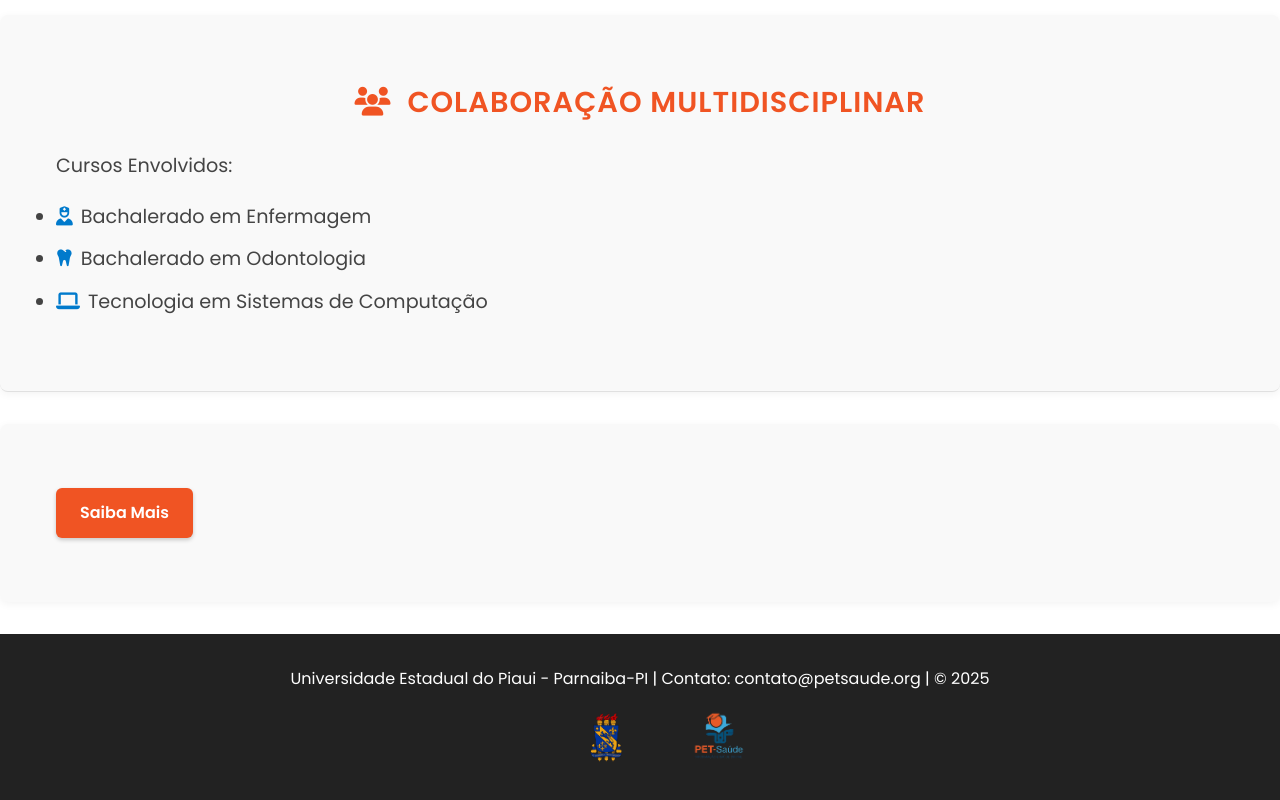
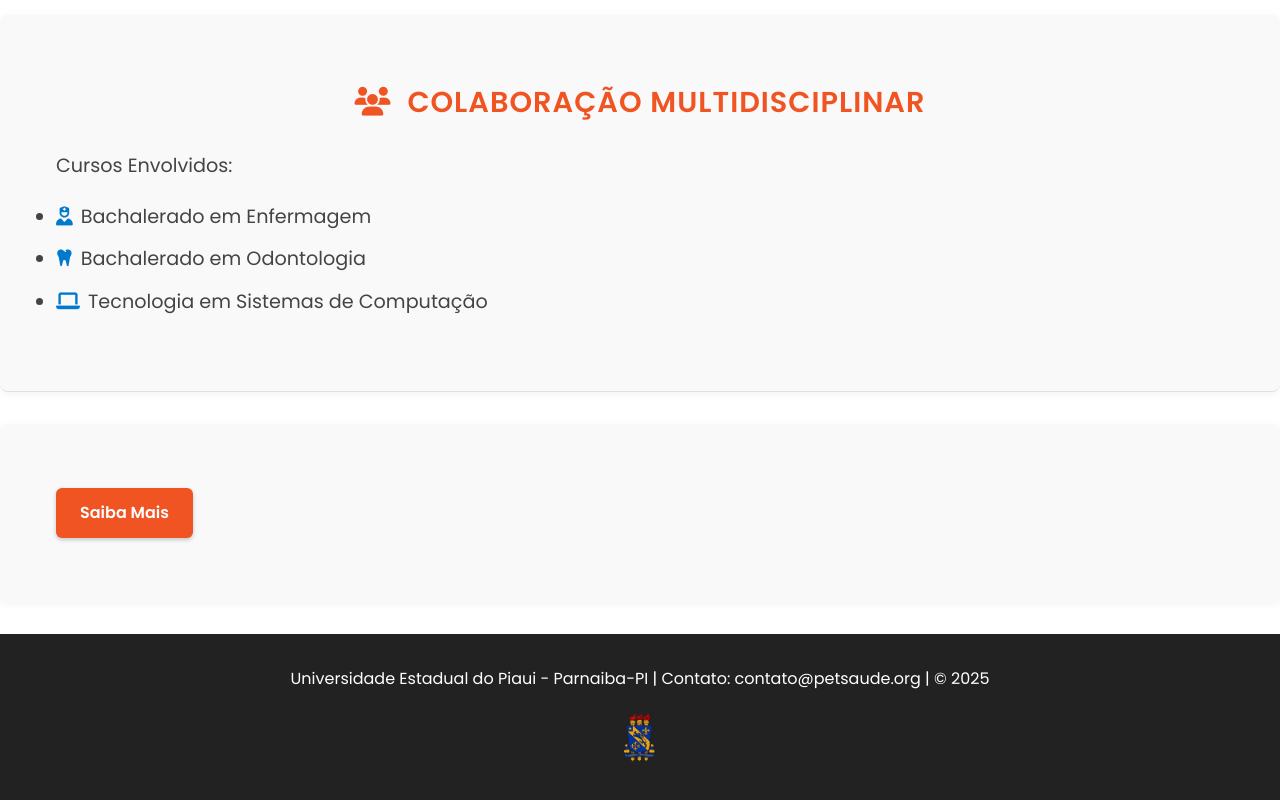
Before and after one commit to gaboliveira-alt/landing-page-petsaude, a plain HTML site: page index.html in a window 1280 px wide. Shown: the part 1712-2512 px from the top of the page. Drawn offline with Linux system fonts and the light colour scheme.

Commit message:
retirado uma logo no rodapé, por algum motivo estava as logos estavam separadas demais

```diff
--- a/css/style.css
+++ b/css/style.css
@@ -239,12 +239,14 @@ ul li i {
   align-items: center;
   gap: 0.4rem;
   margin-top: 1rem;
+  padding: 0;
 }
 
 
 .footer-logo {
   height: 60px;
-  display: inline-block;
+  display: block;
+  margin: 0;
 }
 
 
--- a/index.html
+++ b/index.html
@@ -104,7 +104,6 @@
             <p>Universidade Estadual do Piaui - Parnaiba-PI | Contato: contato@petsaude.org | © 2025</p>
             <div class="footer-logos">
                 <img src="img/uespi.png" alt="Logo da UESPI" class="footer-logo">
-                <img src="img/logo-pet.png" alt="Logo da PET-Saúde" class="footer-logo">
             </div>
         </div>
     </footer>
```
